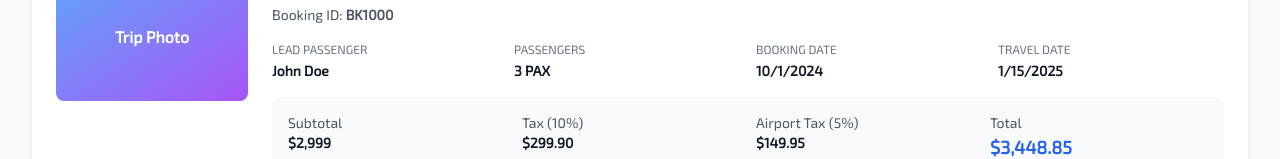
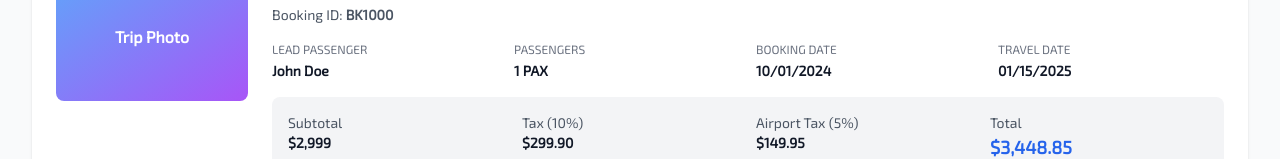
Before and after one commit to adam-ellis-programmer/Supabase-Next-Js-Travel-TS, a Next.js app: page /admin/bookings in a window 1280 px wide. Shown: the part 578-737 px from the top of the page. Built offline with nearby package versions, Linux system fonts and the light colour scheme; no server answers; the database is empty.

Commit message:
Bookings Management Page (dummy data)

```diff
--- a/app/admin/bookings/page.tsx
+++ b/app/admin/bookings/page.tsx
@@ -8,16 +8,22 @@ const Bookings = () => {
     CANCELLED: 'cancelled',
   }
 
+  // Helper function for consistent date formatting (avoids hydration errors)
+  const formatDate = (date: Date) => {
+    const year = date.getFullYear()
+    const month = String(date.getMonth() + 1).padStart(2, '0')
+    const day = String(date.getDate()).padStart(2, '0')
+    return `${month}/${day}/${year}` // MM/DD/YYYY format
+  }
+
   const testArr = Array.from({ length: 10 }, (_, i) => {
     const statusKeys = Object.keys(statuses)
     const randomStatus = statusKeys[i % 3]
 
     return {
       bookingId: `BK${1000 + i}`,
-      pax: Math.floor(Math.random() * 4) + 1,
-      img: `https://images.unsplash.com/photo-${
-        1500000000000 + i * 1000000
-      }-${i}?w=400&h=300&fit=crop`,
+      pax: (i % 4) + 1, // Deterministic: cycles 1,2,3,4,1,2,3,4...
+      img: '',
       leadPax: [
         'John Doe',
         'Jane Smith',
@@ -25,7 +31,7 @@ const Bookings = () => {
         'Sarah Williams',
         'David Brown',
       ][i % 5],
-      bookedTrips: Math.floor(Math.random() * 3) + 1,
+      bookedTrips: (i % 3) + 1, // Deterministic: cycles 1,2,3,1,2,3...
       tripName: [
         'Bali Adventure',
         'Paris City Tour',
@@ -37,8 +43,8 @@ const Bookings = () => {
       tax: 0.1,
       airPortTax: 0.05,
       status: statuses[randomStatus as keyof typeof statuses],
-      bookingDate: new Date(2024, 9, i + 1).toLocaleDateString(),
-      travelDate: new Date(2025, 0, i + 15).toLocaleDateString(),
+      bookingDate: formatDate(new Date(2024, 9, i + 1)),
+      travelDate: formatDate(new Date(2025, 0, i + 15)),
     }
   })
 
@@ -250,8 +256,8 @@ const Bookings = () => {
                         </div>
 
                         {/* Pricing Breakdown */}
-                        <div className='bg-gray-50 rounded-lg p-4'>
-                          <div className='grid grid-cols-2 md:grid-cols-4 gap-4 text-sm'>
+                        <div className='bg-gray-100 rounded-lg p-4'>
+                          <div className='grid grid-cols-2 md:grid-cols-4 gap-4 text-sm  '>
                             <div>
                               <p className='text-gray-600'>Subtotal</p>
                               <p className='font-semibold text-gray-900'>
```
